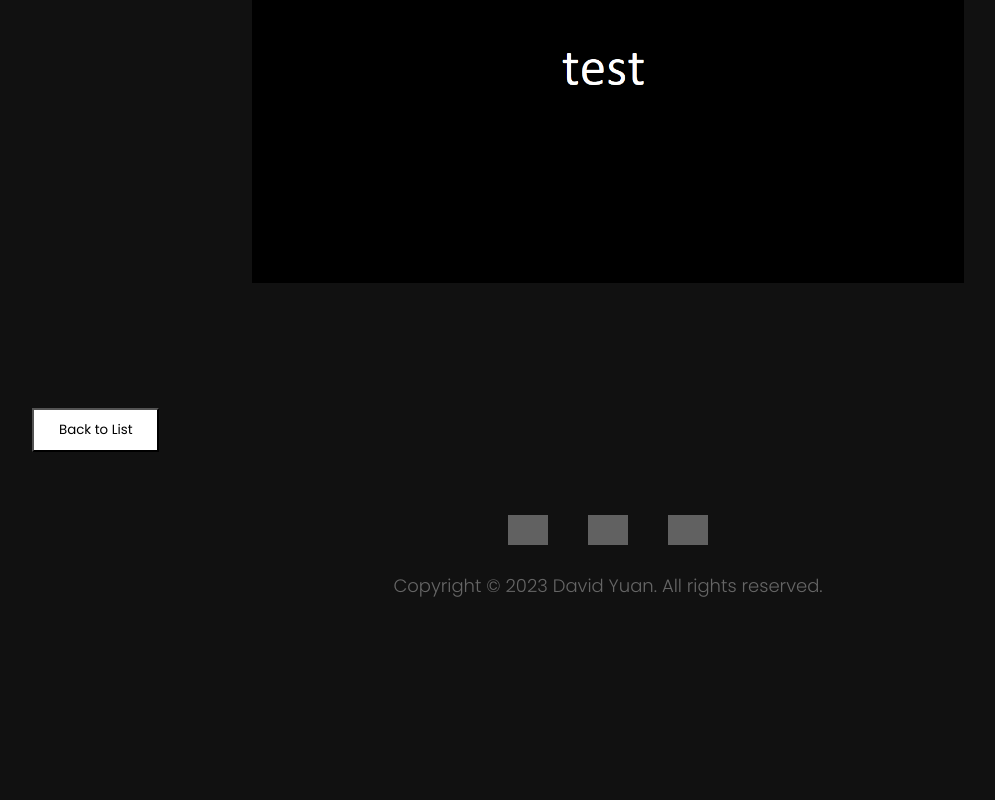
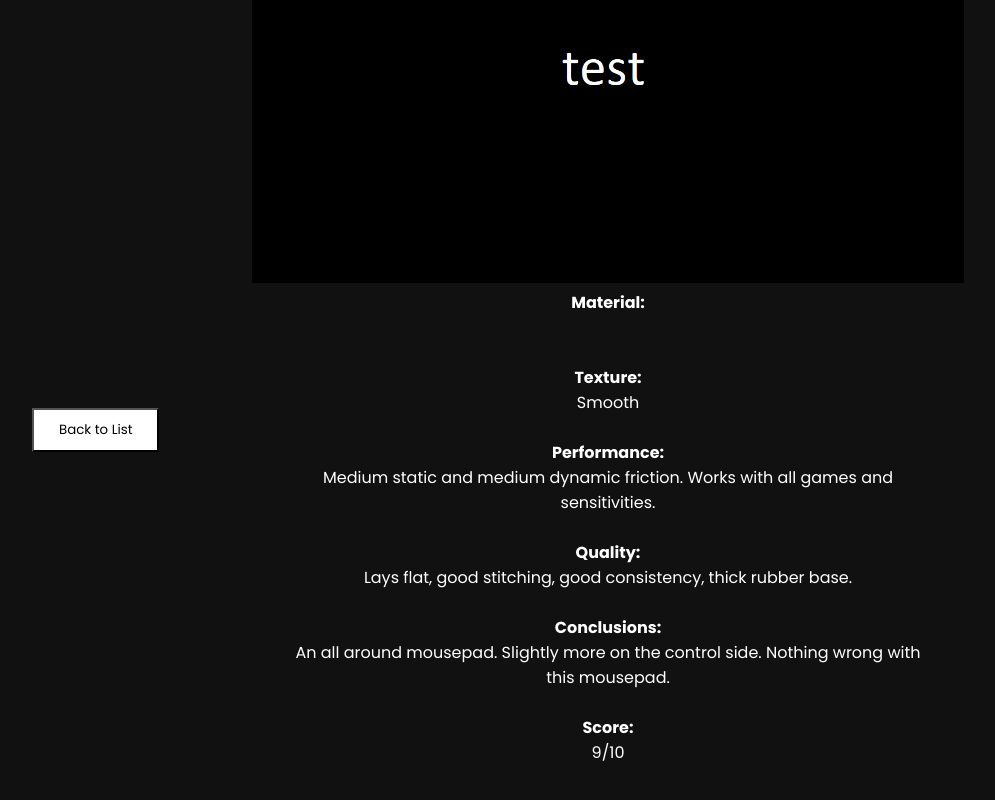
Before and after one commit to davidy804/DERgear, an Angular app: page /details/195 in a window 1280 px wide. Shown: the part 308-1108 px from the top of the page, without its empty margins (32-1027 px from the left). Before the commit the page ends 1007 px from the top, so only its background shows below. Built offline with nearby package versions, Linux system fonts and the light colour scheme; no server answers; grey boxes are pictures that could not be loaded.

Commit message:
mice details

```diff
--- a/src/app/shared/all-items.ts
+++ b/src/app/shared/all-items.ts
@@ -14,7 +14,7 @@ export const AllItems: MainModel[] = [
 {
   id: '94',
   type: 'Mouse',
-  name: 'Orochi v2',
+  name: 'Razer Orochi v2',
   description: 'Claw / Small',
   imgSrc: './assets/images/test.png',
   details: [
@@ -31,7 +31,7 @@ export const AllItems: MainModel[] = [
       <br> <br>
       <strong>Conclusions:</strong> <br> This is a budget travel mouse that can be used for gaming. The bluetooth mode, AA/AAA battery, small size makes it perfect for traveling or using it with a laptop. For gaming, it is alright. It has Razer's technology (responsive sensor and optical switches). It feels like a budget mouse. The buttons are loud. The shape and coating is not comfortable and feels slippery. The removable top shell makes the mouse creak. This is my current main for FPS games because it is wireless.
       <br> <br>
-      <strong>Score:</strong> <br> 6/10
+      <strong>Score:</strong> <br> 7/10
       `
     }
   ],
@@ -73,15 +73,15 @@ export const AllItems: MainModel[] = [
       caption: `
       <strong>Specs:</strong> <br>
       <br> <br>
-      <strong>Shape:</strong> <br>
+      <strong>Shape:</strong> <br> Same shape as the Finalmouse Sunset, except the Air58 has holes on the sides. It is a great shape for large hands. Difficult to claw, but easy to palm and fingertip because of its flat sides and low back hump.
       <br> <br>
-      <strong>Buttons:</strong> <br>
+      <strong>Buttons:</strong> <br> Buttons feel the same as the Finalmouse Sunset, decent buttons. The scroll wheel is not textured and feels too smooth.
       <br> <br>
-      <strong>Value:</strong> <br>
+      <strong>Value:</strong> <br> Finalmouse value is a joke. For its market price, it is barely worth it. This version is definitely not worth it because this is the Ninja version. Never buy Finalmouse aftermarket.
       <br> <br>
-      <strong>Conclusions:</strong> <br>
+      <strong>Conclusions:</strong> <br> An outdated large mouse with Ninja's touch. Aesthetically, it looks cool. The holes on the sides make the mouse feel worse than the Finalmouse Sunset, despite being the same shape. The timing of this release makes this mouse much worse. Not technically better than anything else on the market at the time. A wired, 500hz, large, "lightweight" mouse for a premium price. <br> Summit1G (Sunset) > Ninja (Air58)
       <br> <br>
-      <strong>Score:</strong> <br>
+      <strong>Score:</strong> <br> 5/10
       `
     }
   ],
@@ -98,15 +98,15 @@ export const AllItems: MainModel[] = [
       caption: `
       <strong>Specs:</strong> <br>
       <br> <br>
-      <strong>Shape:</strong> <br>
+      <strong>Shape:</strong> <br> This is the classic egg shape. The sides are sloped inwards, which I do not like. It makes fingertipping this mouse hard.
       <br> <br>
-      <strong>Buttons:</strong> <br>
+      <strong>Buttons:</strong> <br> The buttons are very satisfying. They are clicky, light, and tactile. The scroll wheel has defined bumps, but a heavy tactile button press.
       <br> <br>
-      <strong>Value:</strong> <br>
+      <strong>Value:</strong> <br> This mouse is very cheap, but it is too old to even consider buying. It might be worth it if you can find it for ~$10.
       <br> <br>
-      <strong>Conclusions:</strong> <br>
+      <strong>Conclusions:</strong> <br> A wired, heavy, egg shaped Logitech mouse. There is nothing particularly wrong with this mouse except that it is just outdated. The wire is awful. It's heavy and does not bend well. It weighs a lot for its small size. The G305 is the wireless version of this mouse. It solves the wire issue, but it still is heavy.
       <br> <br>
-      <strong>Score:</strong> <br>
+      <strong>Score:</strong> <br> 4/10
       `
     }
   ],
@@ -123,15 +123,15 @@ export const AllItems: MainModel[] = [
       caption: `
       <strong>Specs:</strong> <br>
       <br> <br>
-      <strong>Shape:</strong> <br>
+      <strong>Shape:</strong> <br> Great shape for large hands. It's large size makes playing any sensitivity very easy because it's easy to be stable. Slight horizontal grooves on flat vertical sides makes this easy to palm and fingertip. Clawing this mouse is difficult unless you have very large hands. Having no holes on the sides makes this mouse very comfortable.
       <br> <br>
-      <strong>Buttons:</strong> <br>
+      <strong>Buttons:</strong> <br> Decent M1 and M2, mushy feeling, but clicky sound side buttons. Scroll wheel has light bumps and a light tactile button press.
       <br> <br>
-      <strong>Value:</strong> <br>
+      <strong>Value:</strong> <br> Finalmouse is not the value company. They are about innovation and uniqueness. I got this mouse for $90. It was worth it at the time. There were very few mice that were light and big. Nowadays, the technology is just too old. It's wired, 500hz, and not that light.
       <br> <br>
-      <strong>Conclusions:</strong> <br>
+      <strong>Conclusions:</strong> <br> Surprisingly, I liked this mouse despite it's large size. The flat sides allowed me to fingertip this mouse somehow on high sensitivity. The lower back hump allowed me to palm the mouse for low sensitivity. Finalmouse will never be worth the aftermarket price. Even the market price is barely worth it because the technology gets adopted by other companies within a year or two.
       <br> <br>
-      <strong>Score:</strong> <br>
+      <strong>Score:</strong> <br> 6/10
       `
     }
   ],
@@ -148,15 +148,15 @@ export const AllItems: MainModel[] = [
       caption: `
       <strong>Specs:</strong> <br>
       <br> <br>
-      <strong>Shape:</strong> <br>
+      <strong>Shape:</strong> <br> This ergo shape is loved for productivity. Despite its large size, it feels comfortable with small hands.
       <br> <br>
-      <strong>Buttons:</strong> <br>
+      <strong>Buttons:</strong> <br> Clicky, light, and tactile buttons. There are lots of additional buttons that could be used for productivity. I did not use any of the additional buttons and they did not feel in the way. The infinite scroll wheel is amazing.
       <br> <br>
-      <strong>Value:</strong> <br>
+      <strong>Value:</strong> <br> There are many different versions of this mouse. They are leaning more on the expensive side. There are better options for productivity and for gaming.
       <br> <br>
-      <strong>Conclusions:</strong> <br>
+      <strong>Conclusions:</strong> <br> The grandfather of productive gaming mice. This mouse was very good for its time, but there are better options nowadays. The shape is god tier though. I thought I preferred large mice because I liked the G502. The reality was that the shape could fit any hand size comfortably.
       <br> <br>
-      <strong>Score:</strong> <br>
+      <strong>Score:</strong> <br> 7/10
       `
     }
   ],
@@ -171,7 +171,19 @@ export const AllItems: MainModel[] = [
   details: [
     {
       imgSrc: '',
-      caption: ''
+      caption: `
+      <strong>Material:</strong> <br>
+      <br> <br>
+      <strong>Texture:</strong> <br> Smooth
+      <br> <br>
+      <strong>Performance:</strong> <br> Medium static and medium dynamic friction. Works with all games and sensitivities.
+      <br> <br>
+      <strong>Quality:</strong> <br> Lays flat, good stitching, good consistency, thick rubber base.
+      <br> <br>
+      <strong>Conclusions:</strong> <br> An all around mousepad. Slightly more on the control side. Nothing wrong with this mousepad.
+      <br> <br>
+      <strong>Score:</strong> <br> 9/10
+      `
     }
   ],
 },
@@ -184,7 +196,19 @@ export const AllItems: MainModel[] = [
   details: [
     {
       imgSrc: '',
-      caption: ''
+      caption: `
+      <strong>Material:</strong> <br>
+      <br> <br>
+      <strong>Texture:</strong> <br> Rough
+      <br> <br>
+      <strong>Performance:</strong> <br> Low static and medium dynamic friction. Works with most games and sensitivities. Slower paced games like tac shooters are harder to make this mousepad work. Good mouse control is important with this mousepad. The micro movements are effortless because of the low static friction. This may cause instability and inconsistency if your mouse control is not good.
+      <br> <br>
+      <strong>Quality:</strong> <br> Lays flat, decent stitching, decent consistency, bad rubber base. Surface slows down eventually, even with wash. The base does not stick very well. It slides around very easily, but not while gaming.
+      <br> <br>
+      <strong>Conclusion:</strong> <br> The rubber base is the only problem with this mousepad. It's thin and slides around. My mousepad edge is starting to curl where my arm lays because my arm's heat is breaking down the rubber base. The actual performance of the mousepad is amazing.
+      <br> <br>
+      <strong>Score:</strong> <br> 8/10
+      `
     }
   ],
 },
--- a/src/app/shared/main-items.ts
+++ b/src/app/shared/main-items.ts
@@ -4,13 +4,13 @@ export const MainItems: MainModel[] = [
 {
   id: '94',
   type: 'Mouse',
-  name: 'Orochi v2',
+  name: 'Razer Orochi v2',
   description: 'Claw / Small',
   imgSrc: './assets/images/test.png',
   details: [
     {
       imgSrc: '',
-      caption: 'review text'
+      caption: ''
     }
   ],
 },
@@ -23,7 +23,7 @@ export const MainItems: MainModel[] = [
   details: [
     {
       imgSrc: '',
-      caption: 'review text'
+      caption: ''
     }
   ],
 },
@@ -36,7 +36,7 @@ export const MainItems: MainModel[] = [
   details: [
     {
       imgSrc: '',
-      caption: 'review text'
+      caption: ''
     }
   ],
 },
@@ -49,7 +49,7 @@ export const MainItems: MainModel[] = [
   details: [
     {
       imgSrc: '',
-      caption: 'review text'
+      caption: ''
     }
   ],
 },
@@ -62,7 +62,7 @@ export const MainItems: MainModel[] = [
   details: [
     {
       imgSrc: '',
-      caption: 'review text'
+      caption: ''
     }
   ],
 },
@@ -75,7 +75,7 @@ export const MainItems: MainModel[] = [
   details: [
     {
       imgSrc: '',
-      caption: 'review text'
+      caption: ''
     }
   ],
 },
@@ -88,7 +88,7 @@ export const MainItems: MainModel[] = [
   details: [
     {
       imgSrc: '',
-      caption: 'review text'
+      caption: ''
     }
   ],
 },
@@ -101,7 +101,7 @@ export const MainItems: MainModel[] = [
   details: [
     {
       imgSrc: '',
-      caption: 'review text'
+      caption: ''
     }
   ],
 },
@@ -114,7 +114,7 @@ export const MainItems: MainModel[] = [
   details: [
     {
       imgSrc: '',
-      caption: 'review text'
+      caption: ''
     }
   ],
 },
@@ -127,7 +127,7 @@ export const MainItems: MainModel[] = [
   details: [
     {
       imgSrc: '',
-      caption: 'review text'
+      caption: ''
     }
   ],
 },
@@ -140,7 +140,7 @@ export const MainItems: MainModel[] = [
   details: [
     {
       imgSrc: '',
-      caption: 'review text'
+      caption: ''
     }
   ],
 },
@@ -153,7 +153,7 @@ export const MainItems: MainModel[] = [
   details: [
     {
       imgSrc: '',
-      caption: 'review text'
+      caption: ''
     }
   ],
 },
@@ -166,7 +166,7 @@ export const MainItems: MainModel[] = [
   details: [
     {
       imgSrc: '',
-      caption: 'review text'
+      caption: ''
     }
   ],
 },
@@ -179,7 +179,7 @@ export const MainItems: MainModel[] = [
   details: [
     {
       imgSrc: '',
-      caption: 'review text'
+      caption: ''
     }
   ],
 },
@@ -192,7 +192,7 @@ export const MainItems: MainModel[] = [
   details: [
     {
       imgSrc: '',
-      caption: 'review text'
+      caption: ''
     }
   ],
 },
@@ -205,7 +205,7 @@ export const MainItems: MainModel[] = [
   details: [
     {
       imgSrc: '',
-      caption: 'review text'
+      caption: ''
     }
   ],
 },
@@ -218,7 +218,7 @@ export const MainItems: MainModel[] = [
   details: [
     {
       imgSrc: '',
-      caption: 'review text'
+      caption: ''
     }
   ],
 },
```
